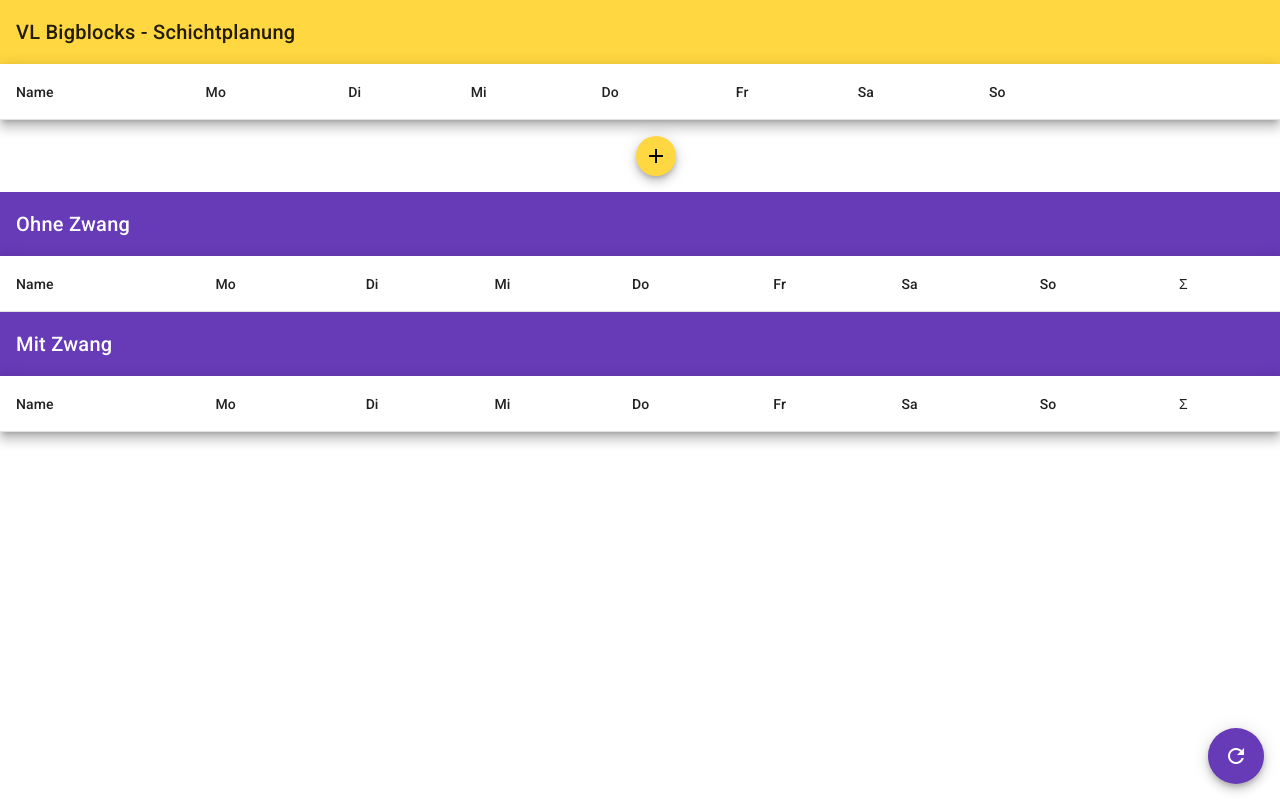
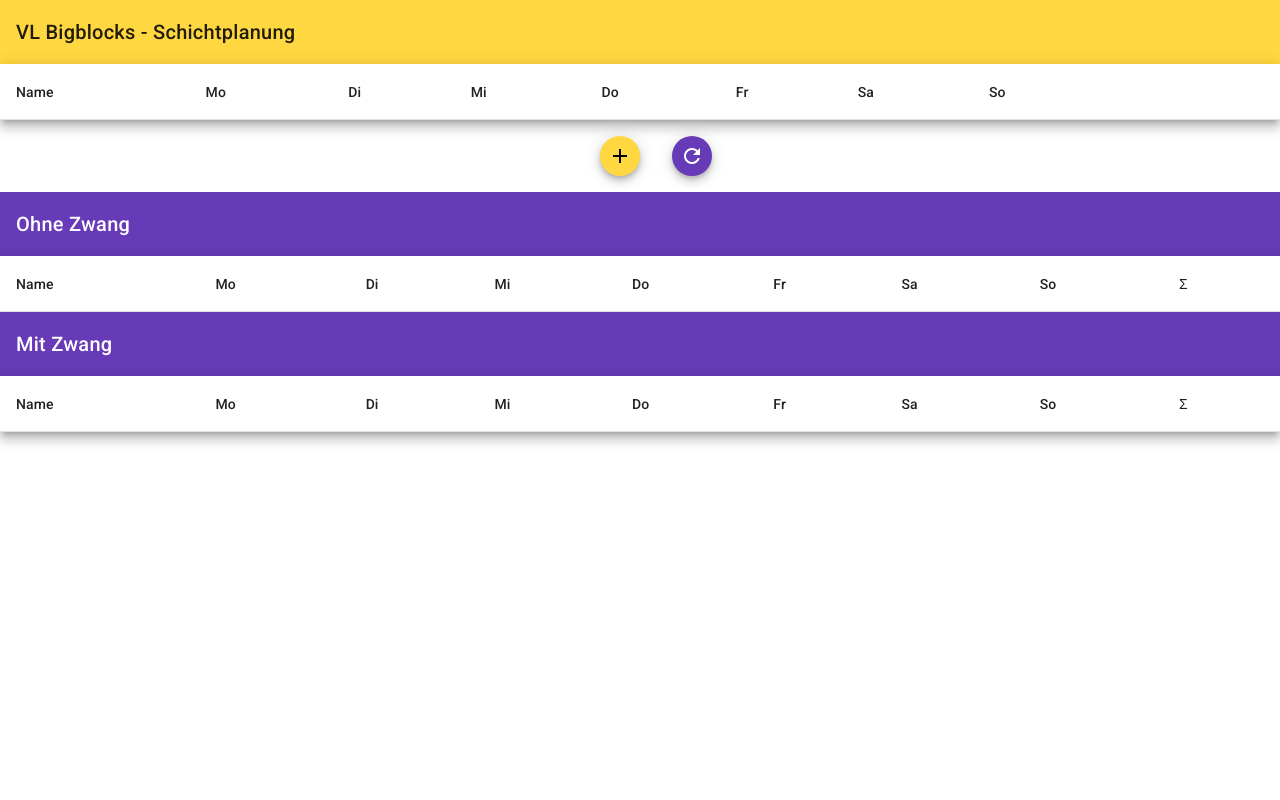
Before and after one commit to TiloHeidasch/vlbb, an Angular app: page / in a window 1280 px wide. Built offline with nearby package versions, Linux system fonts and the light colour scheme.

Commit message:
Fixes Button Position

```diff
--- a/src/app/app.component.html
+++ b/src/app/app.component.html
@@ -60,9 +60,13 @@
 </table>
 
 <div style="width: 100%; display: flex; justify-content: center; margin: 1rem;">
-<button mat-mini-fab (click)="openCreateDialog()" >
+<button style="margin-right: 1rem;" mat-mini-fab (click)="openCreateDialog()" >
 <mat-icon>add</mat-icon>
 </button>
+
+        <button style="margin-left: 1rem;" mat-mini-fab color="primary" (click)="berechneBeide()">
+          <mat-icon>refresh</mat-icon>
+        </button>
 </div>
 <mat-toolbar color="primary">
 <span>Ohne Zwang</span>
@@ -172,9 +176,3 @@
   <tr mat-header-row *matHeaderRowDef="schichtDisplayedColumns"></tr>
   <tr mat-row *matRowDef="let row; columns: schichtDisplayedColumns;"></tr>
 </table>
-
-<div style="position: absolute; bottom:1rem;right:1rem;">
-        <button mat-fab color="primary" (click)="berechneBeide()">
-          <mat-icon>refresh</mat-icon>
-        </button>
-        </div>
```
